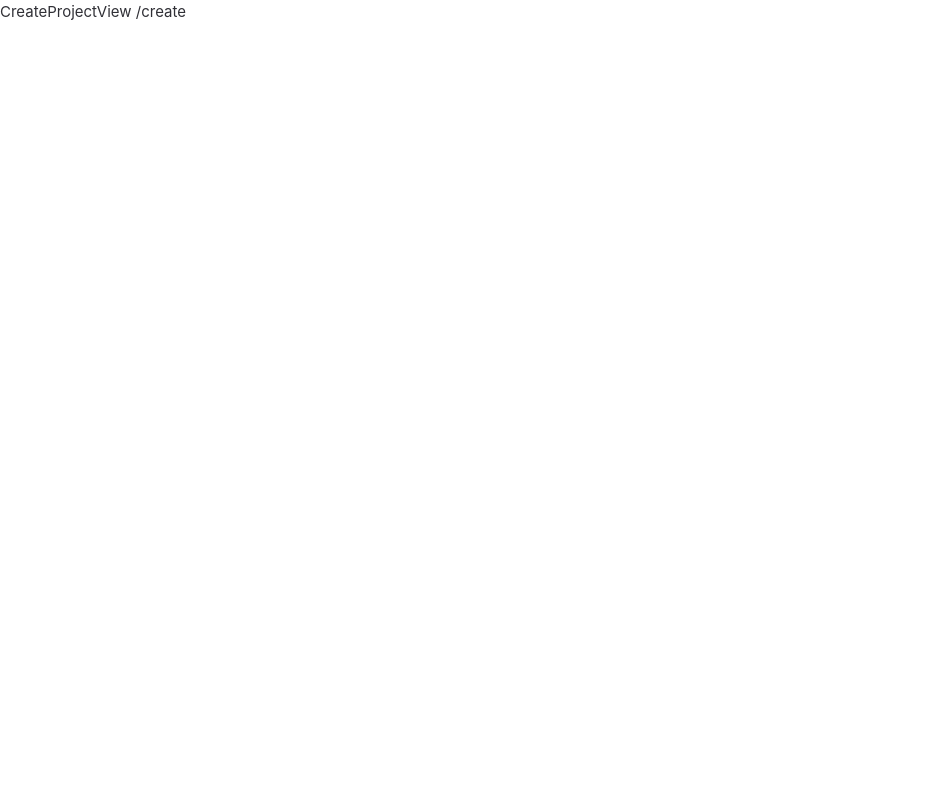
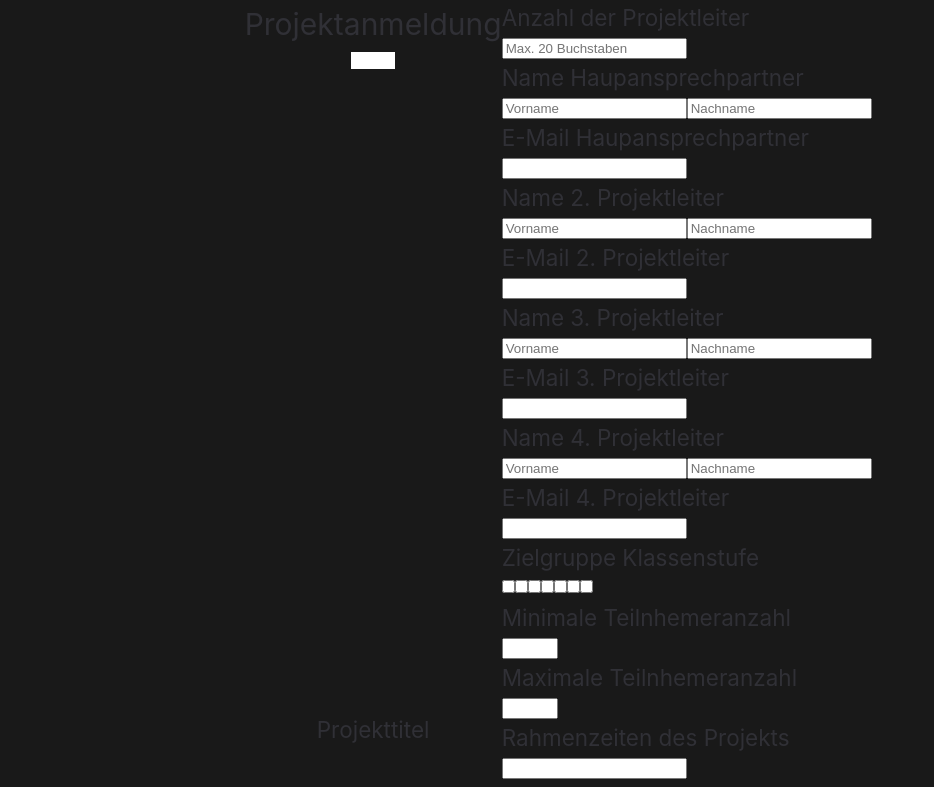
Before and after one commit to SunaaRisu/projekttage-wahl-frontend, a Vue app: page /create in a window 1280 px wide. Shown: the top 787 px of the page, without its empty margins (0-934 px from the left). Built offline with nearby package versions, Linux system fonts and the light colour scheme.

Commit message:
New: CreateProjectView

```diff
--- a/src/views/CreateProjectView.vue
+++ b/src/views/CreateProjectView.vue
@@ -1,14 +1,101 @@
 <script setup>
+//function die, die weiteren Anmeldeformulare für die weiteren Projekt leiter versteckt und sie zeig dalls bei number-of-leaders die dem ensprechende Zahl gezeigt wird
 
 </script>
 
 
 <template>
-    CreateProjectView
-    /create
+    <main>
+    <h1>Projektanmeldung</h1>
+                <label>
+                    <input id="number-of-leaders" type="number" min="1" max="4" onkeydown="return false">
+                </label>
+                <h2 id="project-title"> Projekttitel</h2>
+        <form action="">
+            <div>
+                <h2>Anzahl der Projektleiter</h2>
+
+                <input type="text" id="project-title-field" placeholder="Max. 20 Buchstaben" minlength="3" maxlength="20">
+                <h2>Name Haupansprechpartner</h2>
+                <input type="text" id="v-name" placeholder="Vorname">
+                <input type="text" id="n-name" placeholder="Nachname">
+                <h2>E-Mail Haupansprechpartner</h2>
+                <input type="email">
+                <h2>Name 2. Projektleiter</h2>
+                <input type="text" id="2d-leader-v-name" placeholder="Vorname">
+                <input type="text" id="2d-leader-n-name" placeholder="Nachname">
+                <h2>E-Mail 2. Projektleiter</h2>
+                <input type="email" id="2d-leader-email">
+                <h2>Name 3. Projektleiter</h2>
+                <input type="text" id="3d-leader-v-name" placeholder="Vorname">
+                <input type="text" id="3d-leader-n-name" placeholder="Nachname">
+                <h2>E-Mail 3. Projektleiter</h2>
+                <input type="email" id="3d-leader-email">
+                <h2>Name 4. Projektleiter</h2>
+                <input type="text" id="4d-leader-v-name" placeholder="Vorname">
+                <input type="text" id="4d-leader-n-name" placeholder="Nachname">
+                <h2>E-Mail 4. Projektleiter</h2>
+                <input type="email" id="4d-leader-email">
+                <h2>Zielgruppe Klassenstufe</h2>
+                    <div>
+                        <input type="checkbox" id="checkbox-5kl">
+                        <input type="checkbox" id="checkbox-6kl">
+                        <input type="checkbox" id="checkbox-7kl">
+                        <input type="checkbox" id="checkbox-8kl">
+                        <input type="checkbox" id="checkbox-9kl">
+                        <input type="checkbox" id="checkbox-10kl">
+                        <input type="checkbox" id="checkbox-11kl">
+                    </div>
+                <h2>Minimale Teilnhemeranzahl</h2>
+                <input type="number" id="number-min-participants" min="4" max="20" onkeydown="return false">
+                <h2>Maximale Teilnhemeranzahl</h2>
+                <input type="number" id="number-max-participants" min="4" max="50" onkeydown="return false">
+                <h2>Rahmenzeiten des Projekts</h2>
+                <input type="text" id="time-project">
+                <h2>Beschreibung des Projekts</h2>
+                <input type="textfield" id="description" maxlength="500" placeholder="Max. 500 Buchstaben">
+                <h2>Voraussichtliche Kosten für die Teilnehmer in Euro</h2>
+                <input type="number" id="project-costs" min="0">
+                <h2>Raumbedarf</h2>
+                <input type="text" id="project-room">
+                <input type="button" id="project-submit-btn" value="Bestätigen">
+            </div>
+        </form>
+    </main>
 </template>
 
 
 <style scoped>
+template{
+    overflow: visible;
+}
+
+main{
+    background-color: #191919;
+    display: flex;
+    height: 100vh;
+    width: 100vw;
+    align-items: center;
+    flex-direction: column;
+    flex-wrap: wrap;
+    align-content: center;
+    justify-content: flex-start;
+   overflow: visible;
+}
+form{
+    display: flex
+}
+#number-of-leaders{
+    border: none;
+
+}
+#project-title{
+    margin-top: 50%;
+}
+input[type=submit]{
+    background-color: #191919;
+    color: #fff;
+}
+
 
 </style>
--- a/src/views/LoginView.vue
+++ b/src/views/LoginView.vue
@@ -32,11 +32,11 @@ function on_click(){
                 <input class="textarea gap size" id="Benutzername" type="text" placeholder="Benutzername">
                 <input :type="visibility" class="textarea gap size" id="Passwort" placeholder="Passwort">
                 <button @click="on_click" type="button" id="show-password">
-                    <img :src="eye" :alt="altText">
+                    <img id="eyeImg" :src="eye" :alt="altText">
 
                 </button>
             </div>
-            <input class="gap size border" type="submit" value="Login">
+            <input class="gap size border white" type="submit" value="Login">
         </form>
     </main>
 
@@ -53,7 +53,12 @@ function on_click(){
     align-content: center;
     justify-content: center;
     flex-direction: column;
-
+    background-color: #191919;
+    user-select: none;
+   }
+   input[type=submit]{
+    background-color: #191919;
+    color: #fff;
    }
    form{
     display: flex;
@@ -72,19 +77,25 @@ function on_click(){
    .size{
     font-size: 20px;
    }
+
    .password-wrap{
     position: relative;
    }
    #show-password {
     position: absolute;
     top: 74%;
-    right:1rem;
+    right: 0px;
     transform: translateY(-50%);
     cursor: pointer;
     transition: 0.3s ease-out;
     width: 1.5rem;
     display: flex;
     align-items: center;
+    height: 1.5rem;
+
+   }
+   #show-password:active{
+    border: none;
    }
    #show-password img {
     width: 500%;
@@ -94,6 +105,7 @@ function on_click(){
     background-color: transparent;
     border: none;
     position: absolute; right: 5px; top: 5px;
+
    }
    .border{
     border-radius: 10px;
@@ -108,6 +120,17 @@ function on_click(){
     padding: 15px 0;
     font-size: 18px;
     color: var(--white);
+    border-bottom: 1px solid #fff;
    }
+  input:focus{
+    outline: 0;
+  }
 
+  #Passwort{
+    padding-right: 30px;
+   }
+  #eyeImg{
+    width: 1rem;
+    height: 1rem;
+  }
 </style>
```
Also changed, not shown: src/views/eyeClosed.svg.
